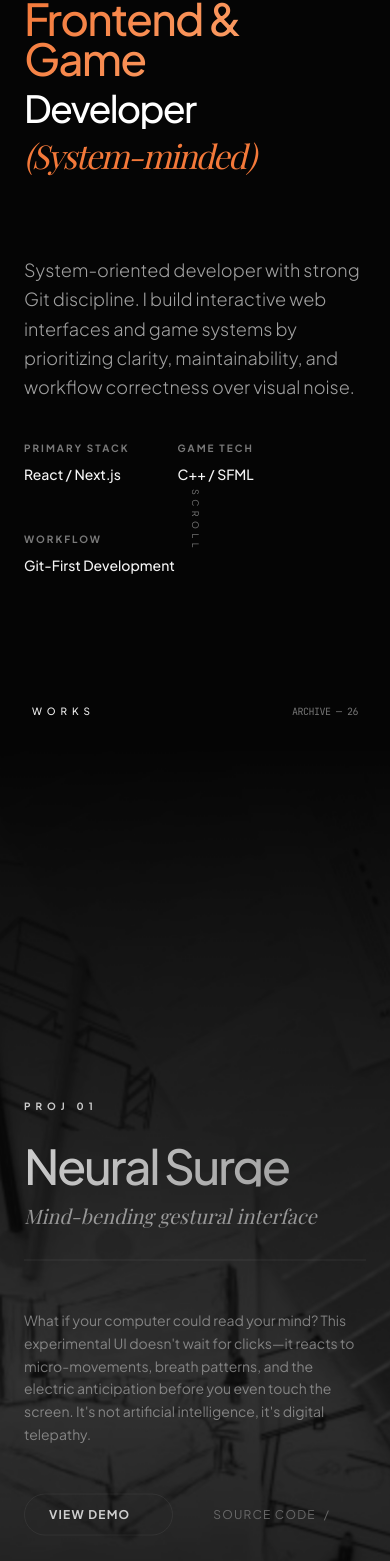
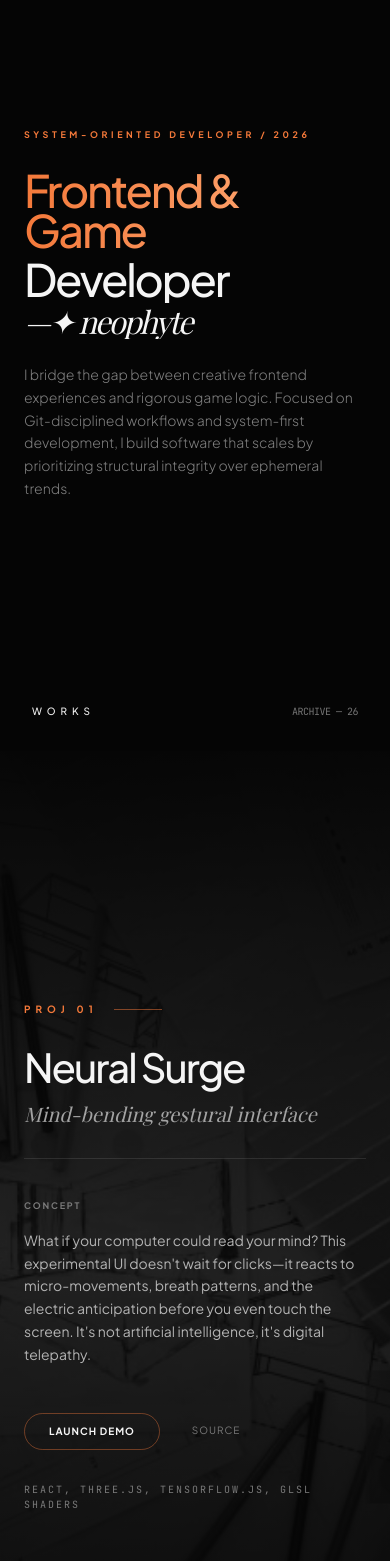
Before and after one commit to IvandryPage/ivandry-portfolio, a Next.js app: page / in a window 390 px wide. Shown: the part 172-1733 px from the top of the page. Built offline with nearby package versions, Linux system fonts and the light colour scheme; a web font is replaced by a local one.

Commit message:
style: final hero section

```diff
--- a/src/app/globals.css
+++ b/src/app/globals.css
@@ -4,15 +4,13 @@
 :root {
   /* Typography */
   --font-size: 16px;
-
   --font-sans: "Plus Jakarta Sans", -apple-system, BlinkMacSystemFont, "Segoe UI", sans-serif;
   --font-serif: "Playfair Display", Georgia, serif;
   --font-mono: "JetBrains Mono", monospace;
-
   --font-weight-normal: 400;
   --font-weight-medium: 500;
 
-  /* Core Backgrounds — near-black ramp */
+  /* Core Backgrounds */
   --background: #050505;
   --background-surface: #0b0b0b;
   --background-elevated: #121212;
@@ -29,10 +27,9 @@
   --brand-soft: rgba(244, 121, 58, 0.14);
   --brand-muted: rgba(244, 121, 58, 0.06);
 
-  /* Functional Colors */
+  /* Functional */
   --primary: var(--brand);
   --secondary: #1f1f1f;
-
   --accent: var(--brand);
   --accent-hover: var(--brand-hover);
   --accent-soft: var(--brand-soft);
@@ -41,26 +38,20 @@
   --border: rgba(255, 255, 255, 0.08);
   --ring: rgba(244, 121, 58, 0.45);
 
-  /* Semantic Feedback */
+  /* Semantic */
   --destructive: #e5484d;
   --success: #3fb950;
   --warning: #f0ad4e;
 
-  /* Radius */
-  --radius: 0.625rem;
-
-  /* Experimental / Hero-only Accents */
+  /* Experimental / Hero Accents */
   --color-electric-orange: #f4793a;
   --color-burnt-orange: #c85f2b;
   --color-warm-amber: #ffb07c;
 
-  /* Layout Rhythm */
-  --editorial-spacing: clamp(2rem, 5vw, 6rem);
-
+  --radius: 0.625rem;
   scroll-behavior: smooth;
 }
 
-/* Dark Mode Refinement */
 .dark {
   --background: #000000;
   --foreground: #ffffff;
@@ -70,25 +61,47 @@
 
 /* Tailwind Theme Bridge */
 @theme inline {
+  /* Typography */
+  --font-sans: var(--font-sans);
+  --font-serif: var(--font-serif);
+  --font-mono: var(--font-mono);
+
+  /* Background Colors */
   --color-background: var(--background);
   --color-background-surface: var(--background-surface);
   --color-background-elevated: var(--background-elevated);
 
+  /* Foreground Colors */
   --color-foreground: var(--foreground);
   --color-foreground-secondary: var(--foreground-secondary);
   --color-foreground-muted: var(--foreground-muted);
 
+  /* Brand & Primary System */
+  --color-brand: var(--brand);
+  --color-brand-hover: var(--brand-hover);
+  --color-brand-active: var(--brand-active);
+  --color-brand-soft: var(--brand-soft);
+  --color-brand-muted: var(--brand-muted);
+
   --color-primary: var(--primary);
   --color-secondary: var(--secondary);
 
+  /* Accent System */
   --color-accent: var(--accent);
   --color-accent-hover: var(--accent-hover);
   --color-accent-soft: var(--accent-soft);
 
+  /* Hero / Experimental Colors */
+  --color-electric-orange: var(--color-electric-orange);
+  --color-burnt-orange: var(--color-burnt-orange);
+  --color-warm-amber: var(--color-warm-amber);
+
+  /* Semantic */
   --color-destructive: var(--destructive);
   --color-success: var(--success);
   --color-warning: var(--warning);
 
+  /* Borders & Utils */
   --color-border: var(--border);
   --color-ring: var(--ring);
 
@@ -96,12 +109,10 @@
   --radius-md: calc(var(--radius) - 2px);
   --radius-lg: var(--radius);
 
-  --font-body: var(--font-sans);
-  --font-accent: var(--font-sans);
-  --font-mono: var(--font-mono);
+  /* Custom Spacing */
+  --spacing-editorial: clamp(2rem, 5vw, 6rem);
 }
 
-/* Base Layer */
 @layer base {
   * {
     @apply border-border outline-ring/50;
@@ -115,101 +126,46 @@
   }
 
   body {
-    background: var(--background);
-    color: var(--foreground);
-    font-family: var(--font-sans);
+    @apply bg-background text-foreground font-sans;
   }
 
-  h1,
-  h2,
-  h3,
-  h4 {
-    font-family: var(--font-sans);
-    font-weight: var(--font-weight-medium);
-    letter-spacing: -0.02em;
+  h1, h2, h3, h4 {
+    @apply font-medium tracking-tight;
   }
 
-  h1 {
-    font-size: clamp(2.75rem, 6vw, 4.25rem);
-    line-height: 1.05;
+  em, i, .italic {
+    @apply font-serif italic;
   }
 
-  h2 {
-    font-size: clamp(2rem, 4vw, 3rem);
-    line-height: 1.15;
-  }
-
-  h3 {
-    font-size: clamp(1.5rem, 3vw, 2.25rem);
-    line-height: 1.25;
-  }
-
-  h4,
-  p,
-  label,
-  button,
-  input {
-    font-size: 1rem;
-    line-height: 1.7;
-  }
-
-  em,
-  i,
-  .italic {
-    font-family: var(--font-serif);
-    font-style: italic;
-  }
-
-  code,
-  pre {
-    font-family: var(--font-mono);
-    font-size: 0.875rem;
-    background: var(--background-elevated);
-    padding: 0.25em 0.4em;
-    border-radius: 0.375rem;
+  code, pre {
+    @apply font-mono text-[0.875rem] bg-background-elevated px-1.5 py-1 rounded-md;
   }
 }
 
-/* Components */
 @layer components {
   .text-muted {
-    font-size: 0.875rem;
-    line-height: 1.5;
-    color: var(--foreground-secondary);
+    @apply text-sm text-foreground-secondary leading-relaxed;
   }
 
   .text-accent {
-    color: var(--brand);
-    font-weight: 600;
-    letter-spacing: 0.06em;
-    text-transform: uppercase;
-    font-size: 0.75rem;
+    @apply text-brand font-semibold tracking-widest uppercase text-[0.75rem];
   }
 }
 
-/* UX Polish */
 ::selection {
-  background: var(--brand-soft);
-  color: var(--brand);
+  @apply bg-brand-soft text-brand;
 }
 
-/* Scrollbar — subtle, branded */
+/* Scrollbar Style */
 body::-webkit-scrollbar {
   width: 8px;
 }
 
 body::-webkit-scrollbar-thumb {
-  background: linear-gradient(
-    180deg,
-    var(--brand),
-    var(--brand-hover)
-  );
+  background: linear-gradient(180deg, var(--brand), var(--brand-hover));
   border-radius: 4px;
 }
 
-/* Glow Utilities — use VERY intentionally */
 .glow-orange {
-  text-shadow:
-    0 0 24px rgba(244, 121, 58, 0.45),
-    0 0 48px rgba(244, 121, 58, 0.25);
+  text-shadow: 0 0 24px rgba(244, 121, 58, 0.45), 0 0 48px rgba(244, 121, 58, 0.25);
 }
--- a/src/components/SiteNavigation.tsx
+++ b/src/components/SiteNavigation.tsx
@@ -24,7 +24,7 @@ export function SiteNavigation() {
   return (
     <>
       {/* Floating Pill Navigation */}
-      <div className="fixed top-6 inset-x-0 z-[60] flex justify-center px-6 pointer-events-none">
+      <div className="fixed top-6 inset-x-0 z-60 flex justify-center px-6 pointer-events-none">
         <motion.nav
           style={{ scale: navScale, y: navY }}
           className={`
--- a/src/contents/footer.copy.ts
+++ b/src/contents/footer.copy.ts
@@ -1,83 +1,45 @@
-import { Icon } from '@phosphor-icons/react'
-import {
-  EnvelopeSimpleIcon,
-  GithubLogoIcon,
-  InstagramLogoIcon,
-  LinkedinLogoIcon,
-  TwitterLogoIcon,
-} from '@phosphor-icons/react/dist/ssr'
+import { EnvelopeSimpleIcon, GithubLogoIcon, InstagramLogoIcon, LinkedinLogoIcon } from "@phosphor-icons/react/dist/ssr";
 
-export interface SocialLink {
-  label: string
-  icon: Icon
-  href: string
-  color: string
-}
-
-export interface QuickLink {
-  label: string
-  href: string
-}
 
 export const footerCopy = {
-  /* Identity */
-  owner: 'Galang Ivandry',
-
-  /* Contact */
+  owner: "Galang Ivandry",
   email: {
-    address: 'galang.ivandry@gmail.com', // pakai email personal, bukan brand
-    href: 'mailto:galang.ivandry@gmail.com',
+    address: "hello@ivandry.com", // Ganti dengan email aslimu
+    href: "mailto:hello@ivandry.com",
     icon: EnvelopeSimpleIcon,
-    color: 'var(--color-electric-blue)',
   },
-
-  /* Social proof */
   socialLinks: [
     {
-      label: "Linkedin",
-      icon: LinkedinLogoIcon,
-      href: 'https://linkedin.com/in/your-profile',
-      color: 'var(--color-neon-pink)',
+      label: "Github",
+      href: "https://github.com/yourusername",
+      icon: GithubLogoIcon,
     },
     {
-      label: "GitHub",
-      icon: GithubLogoIcon,
-      href: 'https://github.com/your-username',
-      color: 'var(--color-cyber-purple)',
-    },
-    {
-      label: "Twitter",
-      icon: TwitterLogoIcon,
-      href: 'https://twitter.com/your-handle',
-      color: 'var(--color-electric-blue)',
+      label: "LinkedIn",
+      href: "https://linkedin.com/in/yourusername",
+      icon: LinkedinLogoIcon,
     },
     {
       label: "Instagram",
+      href: "https://instagram.com/yourusername",
       icon: InstagramLogoIcon,
-      href: 'https://twitter.com/your-handle',
-      color: 'var(--color-acid-green)',
     },
-  ] as SocialLink[],
-
-  /* Navigation */
+  ],
   quickLinks: [
-    { label: 'Works', href: '#works' },
-    { label: 'About', href: '#about' },
-    { label: 'Resume', href: '/resume.pdf' },
-  ] as QuickLink[],
-
-  /* Status */
+    { label: "Selected Works", href: "#works" },
+    { label: "About Identity", href: "#about" },
+    { label: "Start a Project", href: "#contact" },
+    { label: "Curriculum Vitae", href: "/cv.pdf" },
+  ],
   status: {
-    availability: 'Open for internship & junior opportunities',
+    availability: "Available for new projects",
     notes: [
-      'Frontend (React / Next.js)',
-      'Game programming fundamentals (C++ / SFML)',
+      "Based in Jakarta, ID",
+      "Current Focus: Creative Frontend & Design Systems"
     ],
   },
-
-  /* Legal / meta */
   legalLinks: [
-    { label: 'Privacy', href: '#' },
-    { label: 'RSS', href: '#' },
+    { label: "Privacy Policy", href: "/privacy" },
+    { label: "Terms of Service", href: "/terms" },
   ],
-}
+};
--- a/src/contents/hero.copy.ts
+++ b/src/contents/hero.copy.ts
@@ -4,27 +4,9 @@ export const heroCopy = {
   title: {
     line1: "Frontend & Game",
     line2: "Developer",
-    line3: "(System-minded)",
+    line3: "—✦ neophyte"
   },
 
   description:
-    "System-oriented developer with strong Git discipline. I build interactive web interfaces and game systems by prioritizing clarity, maintainability, and workflow correctness over visual noise.",
-
-  stats: [
-    {
-      label: "Primary Stack",
-      value: "React / Next.js",
-      colorVar: "--color-electric-blue",
-    },
-    {
-      label: "Game Tech",
-      value: "C++ / SFML",
-      colorVar: "--color-neon-pink",
-    },
-    {
-      label: "Workflow",
-      value: "Git-First Development",
-      colorVar: "--color-acid-green",
-    },
-  ],
+    "I bridge the gap between creative frontend experiences and rigorous game logic. Focused on Git-disciplined workflows and system-first development, I build software that scales by prioritizing structural integrity over ephemeral trends.",
 };
--- a/src/sections/HeroSection.tsx
+++ b/src/sections/HeroSection.tsx
@@ -4,102 +4,77 @@ import { motion, Variants } from "framer-motion";
 import { heroCopy } from "@/contents/hero.copy";
 
 export function HeroSection() {
-  // Animasi untuk container (mengatur urutan muncul anak-anaknya)
   const containerVariants: Variants = {
     hidden: { opacity: 0 },
     visible: {
       opacity: 1,
       transition: {
-        staggerChildren: 0.15,
-        delayChildren: 0.2,
+        staggerChildren: 0.1,
+        delayChildren: 0.4,
       },
     },
   };
 
-  // Animasi untuk tiap baris teks (efek reveal dari bawah)
   const revealVariants: Variants = {
     hidden: { y: "110%", opacity: 0 },
     visible: {
       y: 0,
       opacity: 1,
       transition: {
-        duration: 1.2,
-        ease: [0.22, 1, 0.36, 1] as const,
-      },
-    },
-  };
-
-  // Animasi halus untuk elemen pendukung (deskripsi & stats)
-  const fadeInVariants: Variants = {
-    hidden: { opacity: 0, y: 20 },
-    visible: {
-      opacity: 1,
-      y: 0,
-      transition: {
         duration: 0.8,
-        ease: "easeOut",
+        ease: [0.16, 1, 0.3, 1] as const,
       },
     },
   };
 
   return (
-    <section className="min-h-screen flex items-center px-6 md:px-12 lg:px-24 relative overflow-hidden bg-background">
-      {/* Cinematic Background Glow */}
+    <section className="relative min-h-screen w-full flex flex-col justify-center md:justify-end overflow-hidden bg-background px-6 md:px-12 lg:px-24 md:pb-32">
+      {/* Background Glow - Dimmed for better focus */}
       <div className="absolute top-0 left-0 w-full h-full -z-10 pointer-events-none">
-        <div className="absolute top-[-10%] left-[-5%] w-[50%] h-[50%] rounded-full bg-brand/10 blur-[120px]" />
+        <div className="absolute top-[-10%] left-[-5%] w-[60%] md:w-[35%] h-[35%] rounded-full bg-brand/5 blur-[120px]" />
       </div>
 
-      <div className="max-w-7xl w-full">
+      <div className="max-w-7xl w-full mx-auto pt-32 md:pt-0">
         <motion.div
           variants={containerVariants}
           initial="hidden"
           animate="visible"
-          className="space-y-12"
+          className="flex flex-col space-y-6 md:space-y-10"
         >
           {/* Overline */}
           <div className="overflow-hidden">
-            <motion.p
-              variants={revealVariants}
-              className="text-foreground-secondary text-[10px] tracking-[0.4em] uppercase font-bold"
-            >
-              {heroCopy.overline}
-            </motion.p>
+            <motion.div variants={revealVariants} className="flex items-center gap-3">
+              <div className="h-[1px] w-6 bg-brand/40 hidden md:block" />
+              <p className="text-brand text-[9px] md:text-[10px] tracking-[0.4em] uppercase font-bold">
+                {heroCopy.overline}
+              </p>
+            </motion.div>
           </div>
 
-          {/* Title - Reveal Masking Effect */}
+          {/* Title - Optimized Desktop Size (Reduced from 9.5rem to 7.5rem) */}
           <h1
             suppressHydrationWarning
-            className="font-medium tracking-[-0.04em] leading-[0.92] text-[clamp(2.75rem,8.5vw,9.5rem)]"
+            className="font-medium tracking-[-0.05em] leading-[0.9] text-[clamp(2.8rem,9vw,7.5rem)]"
           >
-            <div className="overflow-hidden py-2">
+            <div className="overflow-hidden py-1">
               <motion.span
                 variants={revealVariants}
-                className="block bg-clip-text"
-                style={{
-                  background: "linear-gradient(135deg, var(--brand), var(--color-warm-amber))",
-                  WebkitBackgroundClip: "text",
-                  WebkitTextFillColor: "transparent",
-                }}
+                className="block bg-gradient-to-r from-brand to-warm-amber bg-clip-text text-transparent"
               >
                 {heroCopy.title.line1}
               </motion.span>
             </div>
 
             <div className="overflow-hidden py-1">
-              <motion.span
-                variants={revealVariants}
-                className="block text-white text-[0.85em]"
-              >
+              <motion.span variants={revealVariants} className="block text-foreground">
                 {heroCopy.title.line2}
               </motion.span>
             </div>
 
-            <div className="overflow-hidden py-2">
+            <div className="overflow-hidden py-1">
               <motion.span
                 variants={revealVariants}
-                suppressHydrationWarning
-                className="block italic font-light text-[0.75em] leading-[1.15]"
-                style={{ color: "var(--brand)", opacity: 0.7 }}
+                className="block italic font-serif font-light opacity-50 text-[0.7em] md:text-[0.6em]"
               >
                 {heroCopy.title.line3}
               </motion.span>
@@ -108,48 +83,27 @@ export function HeroSection() {
 
           {/* Description + Stats */}
           <motion.div
-            variants={fadeInVariants}
-            className="max-w-xl space-y-10 pt-6"
+            variants={{
+              hidden: { opacity: 0, y: 15 },
+              visible: { opacity: 1, y: 0, transition: { duration: 0.8 } }
+            }}
+            className="max-w-2xl space-y-8 md:space-y-12"
           >
-            <p className="text-lg md:text-xl leading-relaxed text-foreground-secondary/90 font-light">
+            <p className="text-sm md:text-lg leading-relaxed text-foreground-secondary/70 font-light max-w-lg">
               {heroCopy.description}
             </p>
-
-            <div className="flex flex-wrap gap-12">
-              {heroCopy.stats.map((item) => (
-                <motion.div
-                  key={item.label}
-                  whileHover={{ y: -4, color: "var(--brand)" }}
-                  className="space-y-2 transition-colors duration-300"
-                >
-                  <span className="block text-[10px] uppercase tracking-[0.2em] text-foreground-muted font-bold">
-                    {item.label}
-                  </span>
-                  <span className="block text-sm font-medium text-foreground">
-                    {item.value}
-                  </span>
-                </motion.div>
-              ))}
-            </div>
           </motion.div>
         </motion.div>
       </div>
 
-      {/* Scroll Indicator - More minimal & modern */}
+      {/* Discover Label - Moved to side or kept minimal */}
       <motion.div
         initial={{ opacity: 0 }}
         animate={{ opacity: 1 }}
-        transition={{ delay: 2, duration: 1 }}
-        className="absolute bottom-12 left-1/2 -translate-x-1/2 flex flex-col items-center gap-4"
+        transition={{ delay: 2 }}
+        className="absolute bottom-10 left-1/2 -translate-x-1/2 hidden md:flex flex-col items-center gap-3"
       >
-        <span className="text-[9px] uppercase tracking-[0.5em] text-foreground-muted [writing-mode:vertical-lr] mb-2">
-          Scroll
-        </span>
-        <motion.div
-          animate={{ y: [0, 12, 0], opacity: [0.3, 1, 0.3] }}
-          transition={{ duration: 2, repeat: Infinity, ease: "easeInOut" }}
-          className="w-px h-12 bg-linear-to-b from-brand to-transparent"
-        />
+        <div className="w-[1px] h-8 bg-gradient-to-b from-brand/50 to-transparent" />
       </motion.div>
     </section>
   );
--- a/src/sections/ProjectsSection.tsx
+++ b/src/sections/ProjectsSection.tsx
@@ -1,5 +1,5 @@
 'use client'
-import { motion, useScroll, useTransform, useInView } from "framer-motion";
+import { motion, useScroll, useTransform, useInView, useSpring } from "framer-motion";
 import { useRef } from "react";
 import { projectsCopy } from "@/contents/projects.copy";
 import type { Project } from "@/types/project.types";
@@ -8,28 +8,34 @@ import Link from "next/link";
 
 function ProjectItem({ project, index }: { project: Project; index: number }) {
   const ref = useRef<HTMLDivElement>(null);
-  const isInView = useInView(ref, { once: false, margin: "-20%" });
+
+  // isInView hanya untuk trigger awal (opsional)
+  const isInView = useInView(ref, { once: false, margin: "-10%" });
 
   const { scrollYProgress } = useScroll({
     target: ref,
     offset: ["start end", "end start"],
   });
 
-  // REMOVED useSpring - ini source of "deg-deg"
-  // Direct transform lebih smooth untuk scroll-driven animation
+  const smoothProgress = useSpring(scrollYProgress, {
+    stiffness: 45,
+    damping: 25,
+    restDelta: 0.001
+  });
 
-  // Content parallax - smoother range
-  const contentY = useTransform(scrollYProgress, [0, 0.5, 1], [80, 0, -80]);
-  const contentOpacity = useTransform(scrollYProgress, [0, 0.25, 0.75, 1], [0, 1, 1, 0]);
+  // --- 1. KONTROL CONTENT (Dibuat lebih stabil) ---
+  // Kita buat teks muncul lebih cepat dan menghilang lebih lambat
+  const contentOpacity = useTransform(smoothProgress, [0, 0.15, 0.85, 1], [0, 1, 1, 0]);
+  const contentY = useTransform(smoothProgress, [0, 0.15, 0.85, 1], [40, 0, 0, -40]);
 
-  // Visual transforms - REDUCED intensity
-  const imgScale = useTransform(scrollYProgress, [0, 0.5, 1], [1.05, 1, 1.05]); // was 1.2→1→1.1
-  const saturation = useTransform(scrollYProgress, [0.2, 0.4, 0.6, 0.8], [0, 1, 1, 0]);
-  const imgOpacity = useTransform(scrollYProgress, [0, 0.3, 0.7, 1], [0.4, 0.7, 0.7, 0.4]);
+  // --- 2. KONTROL VISUAL (Tetap Cinematic & Lazy) ---
+  const imgScale = useTransform(smoothProgress, [0, 0.5, 1], [1.1, 1, 1.1]);
+  const saturation = useTransform(smoothProgress, [0.2, 0.4, 0.6, 0.8], [0, 1, 1, 0]);
+  const imgOpacity = useTransform(smoothProgress, [0, 0.25, 0.75, 1], [0.2, 0.6, 0.6, 0.2]);
 
   return (
-    <section ref={ref} className="relative h-[150vh] flex items-center overflow-hidden">
-      {/* Visual Layer */}
+    <section ref={ref} className="relative h-[120vh] flex items-center overflow-hidden">
+      {/* Visual Layer - Fullscreen Background (Lazy Visuals) */}
       <div className="absolute inset-0 w-full h-full z-0">
         <motion.div
           style={{
@@ -37,71 +43,71 @@ function ProjectItem({ project, index }: { project: Project; index: number }) {
             filter: useTransform(saturation, (s) => `grayscale(${1 - s}) saturate(${s})`),
             opacity: imgOpacity
           }}
-          className="relative w-full h-full will-change-transform" // GPU acceleration hint
+          className="relative w-full h-full"
         >
           <Image
             src={project.imageUrl || ""}
             alt={project.title}
             fill
             className="object-cover"
-            priority={index < 2}
-            quality={60} // Prevent quality jumps during scale
+            priority={index < 2} // Hanya priority untuk 2 project pertama
+            loading={index < 2 ? "eager" : "lazy"} // Native lazy load untuk performa
           />
-          <div className="absolute inset-0 bg-background/60" />
+          <div className="absolute inset-0 bg-background/70" />
           <div className="absolute inset-0 bg-gradient-to-b from-background via-transparent to-background" />
         </motion.div>
       </div>
 
-      {/* Content Layer */}
+      {/* Content Layer - Readable & Persistent (Good for UX/HR) */}
       <motion.div
-        style={{ y: contentY, opacity: contentOpacity }}
+        style={{ opacity: contentOpacity, y: contentY }} // Kontrol mandiri
         className="relative z-10 w-full max-w-7xl mx-auto px-6 md:px-12 lg:px-24"
       >
         <div className="max-w-4xl space-y-8">
+          {/* Phase Marker */}
           <div className="flex items-center gap-4">
             <span className="text-[10px] tracking-[0.5em] font-bold text-brand">
               PROJ {String(index + 1).padStart(2, "0")}
             </span>
-            <div className="h-px w-12 bg-brand/30" />
+            <motion.div
+               initial={{ width: 0 }}
+               animate={isInView ? { width: 48 } : { width: 0 }}
+               className="h-[1px] bg-brand/50"
+            />
           </div>
 
           <div className="space-y-4">
-            <h2
-              className="text-[clamp(3rem,10vw,8rem)] leading-[0.85] tracking-[-0.05em] font-medium"
-              style={{
-                background: "linear-gradient(135deg, var(--foreground), var(--foreground-secondary))",
-                WebkitBackgroundClip: "text",
-                WebkitTextFillColor: "transparent",
-              }}
-            >
+            <h2 className="text-[clamp(2.5rem,8vw,6.5rem)] leading-[0.9] tracking-[-0.05em] font-medium text-foreground">
               {project.title}
             </h2>
-            <p className="text-xl md:text-3xl italic font-light text-foreground-secondary leading-tight max-w-2xl">
+            <p className="text-xl md:text-2xl italic font-light text-foreground-secondary/90 leading-tight max-w-2xl">
               {project.subtitle}
             </p>
           </div>
 
-          <div className="grid md:grid-cols-2 gap-12 pt-12 border-t border-white/10">
-            <p className="text-sm leading-relaxed text-foreground-secondary/80">
-              {project.concept}
-            </p>
+          {/* Details - High Readability */}
+          <div className="grid md:grid-cols-2 gap-12 pt-10 border-t border-white/10">
+            <div className="space-y-4">
+               <h4 className="text-[9px] tracking-[0.2em] uppercase text-foreground-muted font-bold">Concept</h4>
+               <p className="text-sm leading-relaxed text-foreground-secondary">
+                 {project.concept}
+               </p>
+            </div>
 
-            <div className="flex flex-col gap-6 justify-between">
-              <div className="flex gap-4">
-                <Link href={"#"} className="group relative px-6 py-3 overflow-hidden rounded-full border border-brand/50 flex items-center gap-3">
-                  <div className="absolute inset-0 bg-brand translate-y-full group-hover:translate-y-0 transition-transform duration-500" />
-                  <span className="relative z-10 text-xs uppercase tracking-widest group-hover:text-background font-bold transition-colors">View Demo</span>
-                  <div className="relative z-10 w-1.5 h-1.5 rounded-full bg-brand group-hover:bg-background" />
+            <div className="flex flex-col justify-between gap-8">
+              <div className="flex flex-wrap gap-4">
+                <Link href={"#"} className="group relative px-6 py-2.5 rounded-full border border-brand/40 overflow-hidden flex items-center gap-3">
+                   <div className="absolute inset-0 bg-brand translate-y-full group-hover:translate-y-0 transition-transform duration-300" />
+                   <span className="relative z-10 text-[10px] uppercase tracking-widest font-bold group-hover:text-background transition-colors">Launch Demo</span>
                 </Link>
 
-                <Link href={"#"} className="px-6 py-3 flex items-center gap-2 text-xs uppercase tracking-widest text-foreground-muted hover:text-white transition-colors">
-                  <span>Source Code</span>
-                  <span className="text-brand">/</span>
+                <Link href={"#"} className="px-4 py-2.5 text-[10px] uppercase tracking-widest text-foreground-muted hover:text-white transition-colors">
+                  Source
                 </Link>
               </div>
 
-              <div className="text-[10px] tracking-widest uppercase text-foreground-muted">
-                Stack: <span className="text-foreground-secondary">{project.stack}</span>
+              <div className="text-[10px] tracking-[0.2em] uppercase text-foreground-muted font-mono">
+                {project.stack}
               </div>
             </div>
           </div>
```
